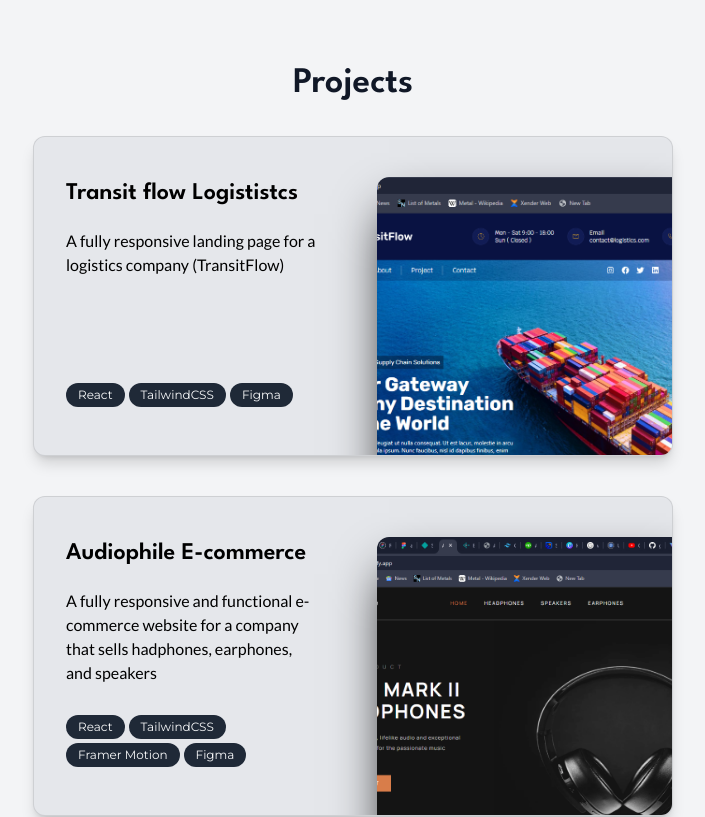
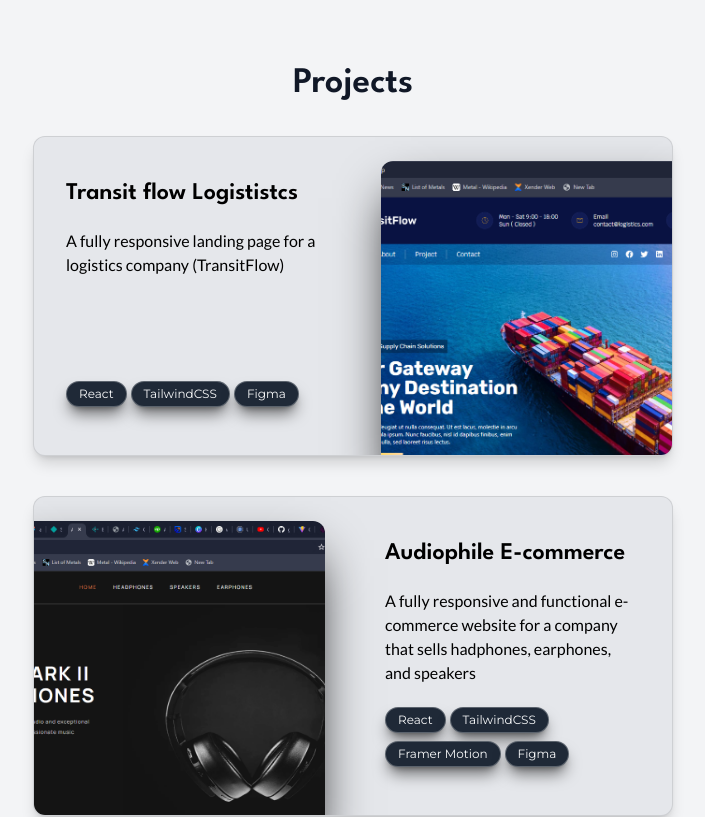
Before and after one commit to Mahmud1087/portfolio_new, a React (Vite) app: page / in a window 1280 px wide. Shown: the part 1300-2117 px from the top of the page, without its empty margins (287-992 px from the left). Built offline with nearby package versions, Linux system fonts and the light colour scheme; a web font is replaced by a local one.

Commit message:
added the animation on hover for each component

```diff
--- a/src/components/SingleProject.tsx
+++ b/src/components/SingleProject.tsx
@@ -3,19 +3,23 @@ import { projectsData } from '../libs/data';
 type ProjectProps = (typeof projectsData)[number];
 
 const SingleProject = (project: ProjectProps) => {
-  const { projectName, description, imageUrl, stackUsed } = project;
+  const { projectName, description, imageUrl, stackUsed, url } = project;
 
   return (
-    <article className='flex relative w-full h-80 bg-gray-200 rounded-xl border border-black/10 shadow-lg shadow-black/15 overflow-hidden'>
+    <a
+      href={url}
+      target='_blank'
+      className='group even:flex-row-reverse flex relative w-full h-80 bg-gray-200 rounded-xl border border-black/10 shadow-lg shadow-black/15 overflow-hidden hover:bg-gray-300 transition'
+    >
       <div className='w-1/2 h-full flex flex-col text-start pl-8 pt-10 pr-8'>
         <h1 className='text-2xl font-semibold mb-5'>{projectName}</h1>
         <p className=' font-lato'>{description}</p>
-        <div className='mt-auto mb-12 flex gap-1 flex-wrap'>
+        <div className='mt-auto mb-12 flex gap-x-1 gap-y-2 flex-wrap'>
           {stackUsed.map((stack, i) => {
             return (
               <aside
                 key={i}
-                className='bg-gray-800 text-gray-50 font-serrat text-xs rounded-full px-3 py-1'
+                className='bg-gray-800 text-gray-50 font-serrat text-xs rounded-full px-3 py-1 border border-gray-200/30 shadow-lg shadow-black/50'
               >
                 {stack}
               </aside>
@@ -27,10 +31,10 @@ const SingleProject = (project: ProjectProps) => {
         <img
           src={imageUrl}
           alt='Project Image Screenshot'
-          className='absolute w-full shadow-2xl shadow-black h-full top-10 -right-6 object-cover rounded-xl'
+          className='absolute w-full shadow-2xl shadow-black h-full top-6 -right-7 object-cover rounded-xl group-hover:-translate-x-3 group-hover:translate-y-3 group-hover:-rotate-3 group-hover:scale-[1.03] transition group-even:group-hover:translate-x-3 group-even:group-hover:translate-y-3 group-even:group-hover:rotate-3 group-even:group-hover:scale-[1.03 group-even:-left-7'
         />
       </div>
-    </article>
+    </a>
   );
 };
 export default SingleProject;
--- a/src/libs/data.tsx
+++ b/src/libs/data.tsx
@@ -18,6 +18,7 @@ export const projectsData = [
       'A fully responsive landing page for a logistics company (TransitFlow)',
     stackUsed: ['React', 'TailwindCSS', 'Figma'],
     imageUrl: projectImg1,
+    url: 'https://transit-flow-logistics.netlify.app',
   },
   {
     projectName: 'Audiophile E-commerce',
@@ -25,6 +26,7 @@ export const projectsData = [
       'A fully responsive and functional e-commerce website for a company that sells hadphones, earphones, and speakers',
     stackUsed: ['React', 'TailwindCSS', 'Framer Motion', 'Figma'],
     imageUrl: projectImg2,
+    url: 'https://audiophile-estore.netlify.app',
   },
   {
     projectName: 'Crappo Cryptocurrency',
@@ -32,6 +34,7 @@ export const projectsData = [
       'A fully responsive landing page for a crypto currency website.',
     stackUsed: ['HTML', 'CSS', 'JavaScript'],
     imageUrl: projectImg3,
+    url: 'https://crappo-crypto-page.netlify.app',
   },
   {
     projectName: 'FoodEx Restaurant',
@@ -39,5 +42,6 @@ export const projectsData = [
       'A fully responsive static landing page for a restaurant (foodex). Users can view the restaurant menu, chefs, and also blog post uploaded by the restaurant',
     stackUsed: ['HTML', 'CSS', 'JavaScript'],
     imageUrl: projectImg4,
+    url: 'https://foodex-restaurant.netlify.app',
   },
 ];
```
